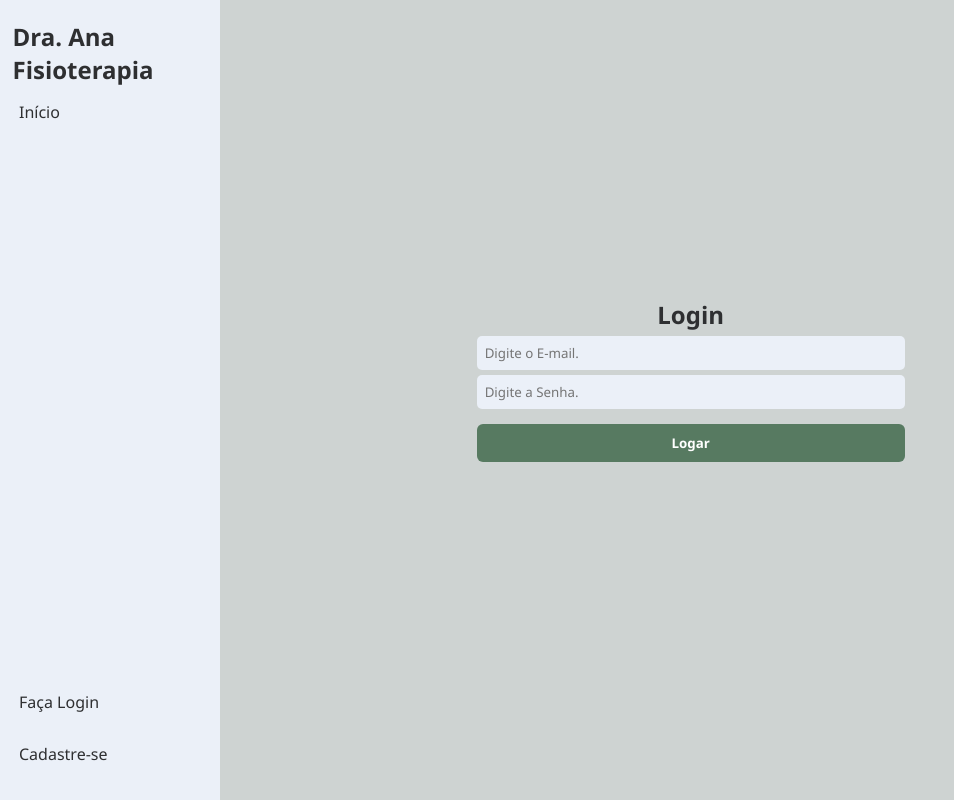
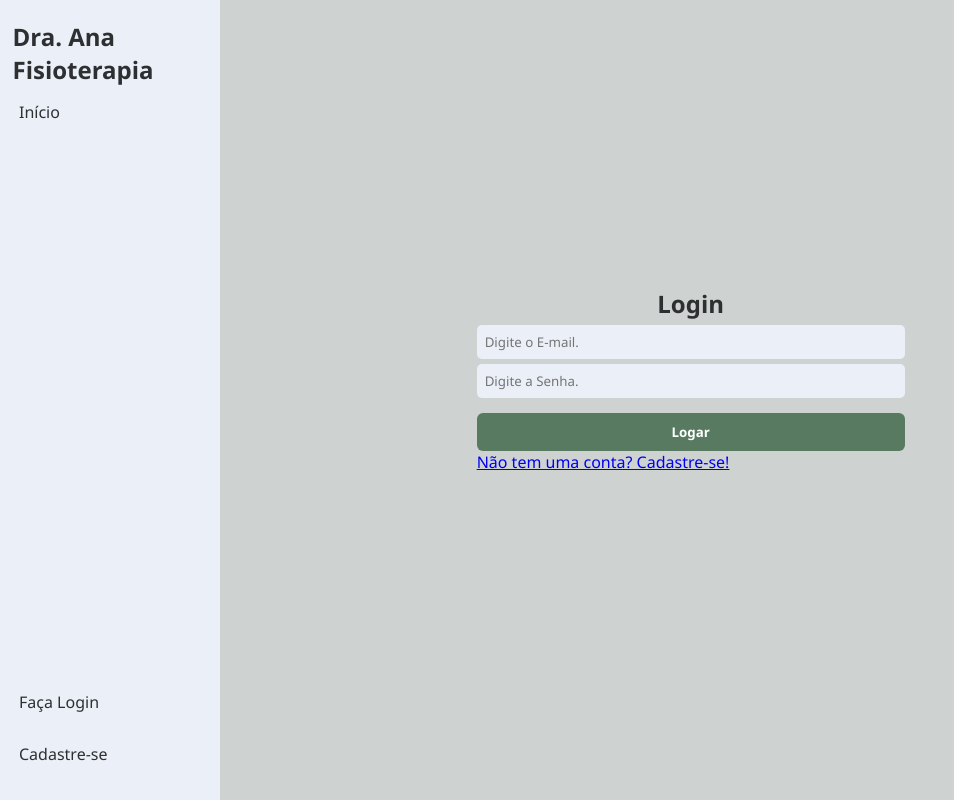
Before and after one commit to GabrielFGuerreiro/Dra.AnaLuiza-Fisioterapia, a PHP site: the page made by Views/login.php in a window 1280 px wide. Shown: the whole page, without its empty margins (0-954 px from the left). Run offline with PHP 8.4, Linux system fonts and the light colour scheme; the template is opened without the code that fills it, so the values that code supplies are empty; some libraries are stand-ins or nearby versions.

Commit message:
Adionado links de navegação entre as telas de login e cadastro.

```diff
--- a/Views/cadastrar.php
+++ b/Views/cadastrar.php
@@ -44,6 +44,7 @@
             </div>
 
             <button type="button" id="btnCadastrar">Cadastrar</button>
+            <a href="<?= BASE_URL ?>/login">Já tem uma conta? Faça Login!</a>
 
         <!-- <?php //if ($mensagem): ?>
             <div class="notif <?php //echo ($tipoMensagem === 'Sucesso') ? 'Sucesso' : 'Erro'; ?>">
--- a/Views/login.php
+++ b/Views/login.php
@@ -21,6 +21,7 @@
             <input id="email" name="email" class="form-field" type="email" placeholder="Digite o E-mail.">
             <input id="password" name="password" class="form-field" type="password" placeholder="Digite a Senha."><br>
             <button>Logar</button>
+            <a href="<?= BASE_URL ?>/cadastro">Não tem uma conta? Cadastre-se!</a>
         </form>
         <div style='text-align: center;'><?php if (isset($_GET['msg'])): echo $_GET['msg']; endif; ?></div>
     </div>
```
